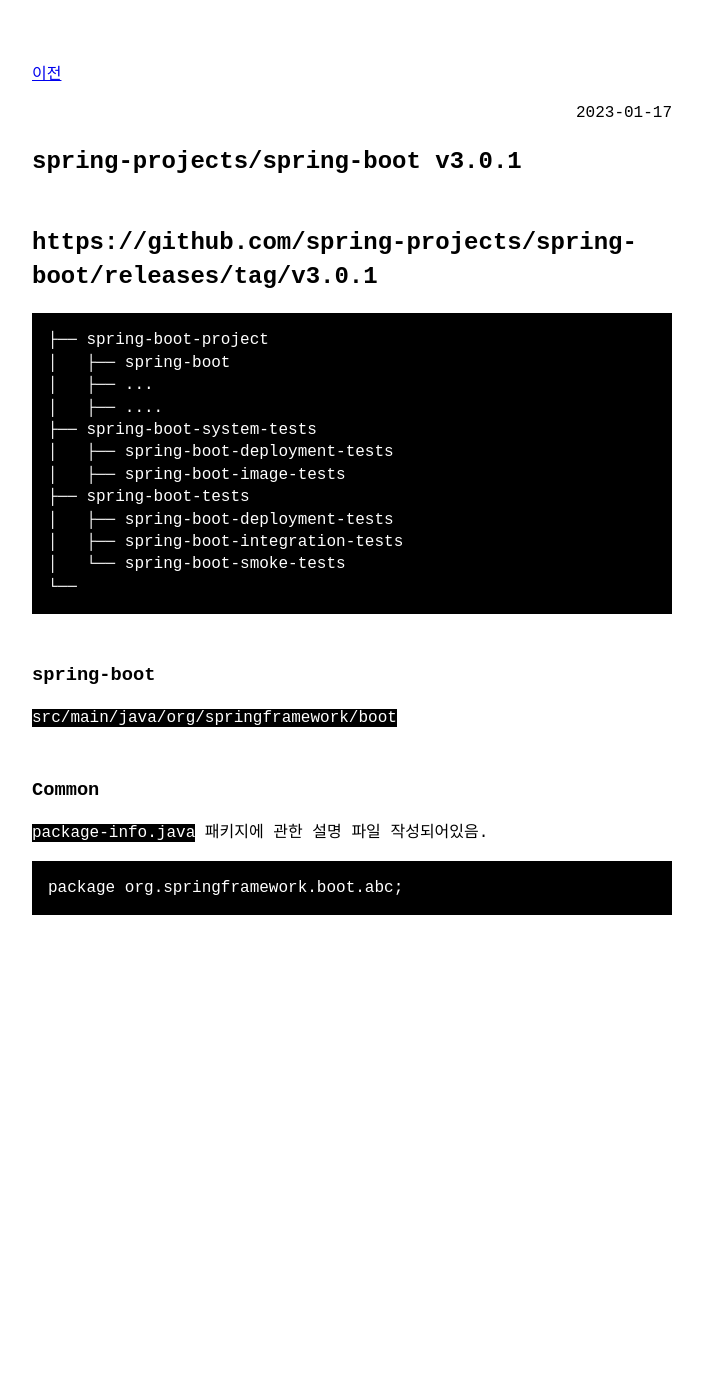
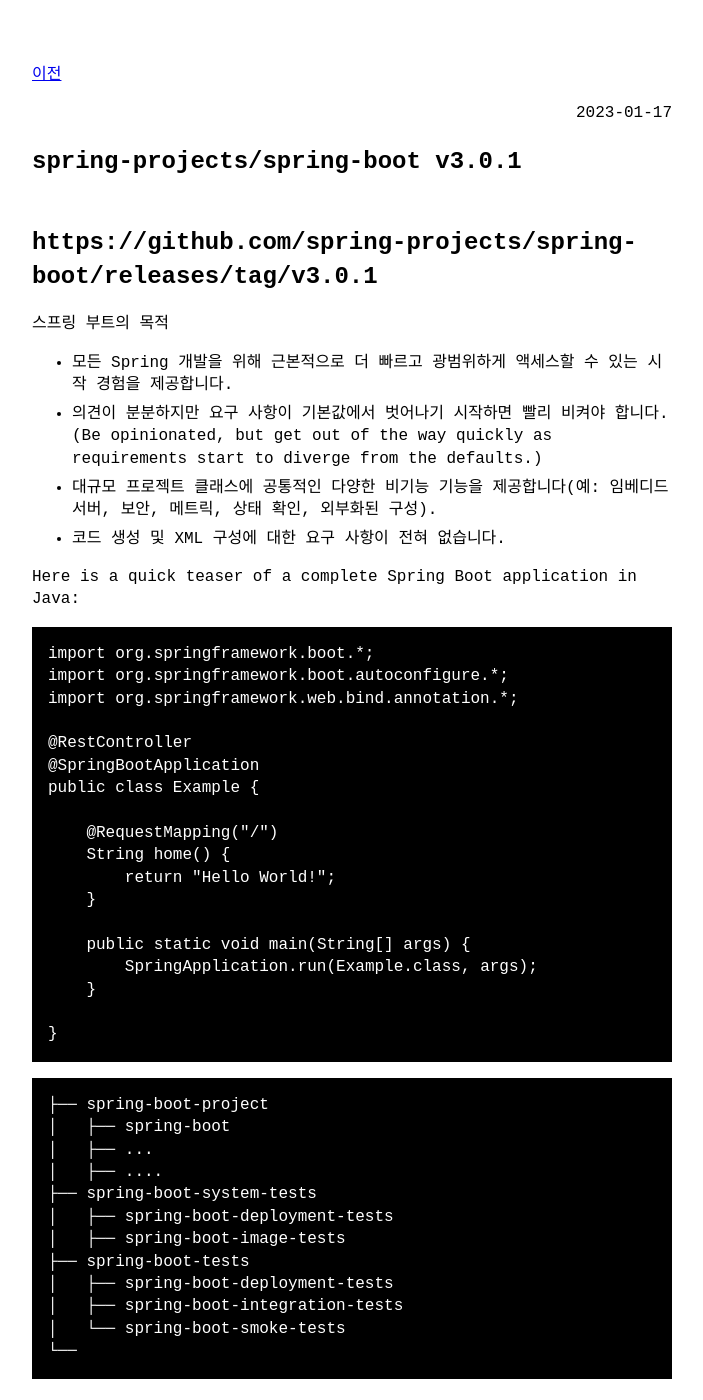
Before and after one commit to khjzzm/khjzzm.github.io, a Jekyll site: the page built from _posts/2023-01-17-spring-projects-spring-boot.md, in a window 1280 px wide and 1400 px high. Shown: the whole window, without its empty margins (288-991 px from the left). Built offline with Jekyll 4.4.1, drawn with Linux system fonts in a browser that asks for light colours; some of the changed text lies outside the part shown.

Commit message:
spring boot

````diff
--- a/_posts/2023-01-17-spring-projects-spring-boot.md
+++ b/_posts/2023-01-17-spring-projects-spring-boot.md
@@ -4,6 +4,35 @@
 ---
 
 ## https://github.com/spring-projects/spring-boot/releases/tag/v3.0.1
+
+스프링 부트의 목적
+- 모든 Spring 개발을 위해 근본적으로 더 빠르고 광범위하게 액세스할 수 있는 시작 경험을 제공합니다.
+- 의견이 분분하지만 요구 사항이 기본값에서 벗어나기 시작하면 빨리 비켜야 합니다. (Be opinionated, but get out of the way quickly as requirements start to diverge from the defaults.)
+- 대규모 프로젝트 클래스에 공통적인 다양한 비기능 기능을 제공합니다(예: 임베디드 서버, 보안, 메트릭, 상태 확인, 외부화된 구성).
+- 코드 생성 및 XML 구성에 대한 요구 사항이 전혀 없습니다.
+
+
+Here is a quick teaser of a complete Spring Boot application in Java:
+~~~java
+import org.springframework.boot.*;
+import org.springframework.boot.autoconfigure.*;
+import org.springframework.web.bind.annotation.*;
+
+@RestController
+@SpringBootApplication
+public class Example {
+
+    @RequestMapping("/")
+    String home() {
+        return "Hello World!";
+    }
+
+    public static void main(String[] args) {
+        SpringApplication.run(Example.class, args);
+    }
+
+}
+~~~
 
 ```bash
 ├── spring-boot-project
@@ -23,6 +52,13 @@
 ### spring-boot
 `src/main/java/org/springframework/boot`
 
+Spring Boot의 다른 부분을 지원하는 기능을 제공하는 기본 라이브러리입니다. 여기에는 다음이 포함됩니다.
+
+- `SpringApplication` 독립 실행형 Spring 애플리케이션을 작성하는 데 사용할 수 있는 정적 편의 메서드를 제공하는 클래스입니다 . 그것의 유일한 임무는 적절한 Spring을 생성하고 새로 고치는 것 `ApplicationContext`입니다.
+- 컨테이너(Tomcat, Jetty 또는 Undertow)를 선택할 수 있는 임베디드 웹 애플리케이션.
+- 일류 외부화된 구성 지원. (First-class externalized configuration support.)
+- 합리적인 로깅 기본값에 대한 지원을 포함한 편리한 `ApplicationContext` 이니셜라이저.
+
 
 
 ### Common
````
